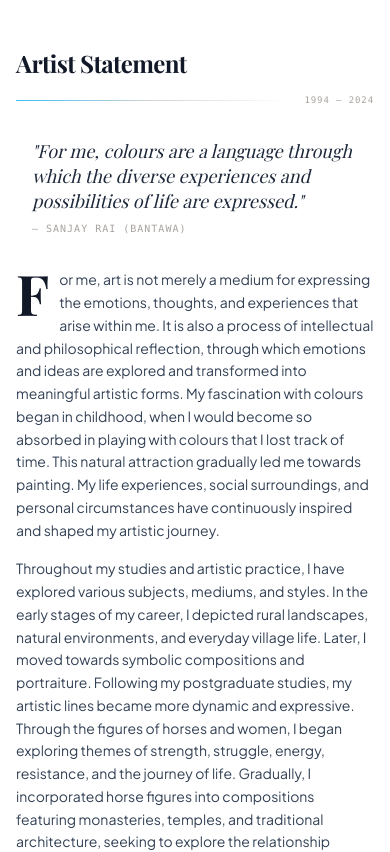
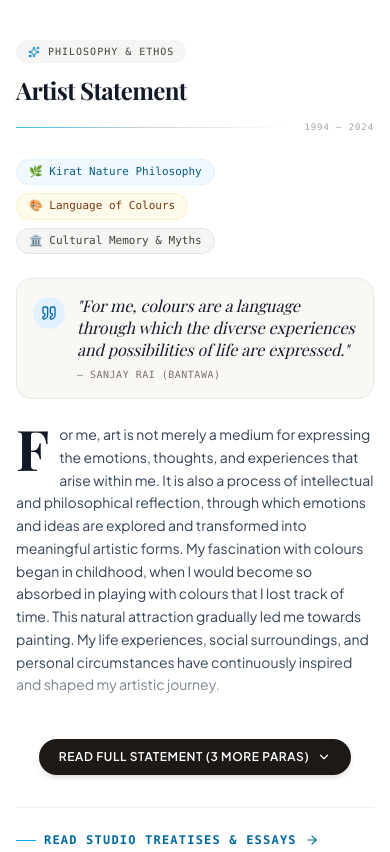
Before and after one commit to Prakash0m/sanjayrai, a React (Vite) app: page / in a window 390 px wide. Shown: the part 1480-2332 px from the top of the page. Built offline with nearby package versions, Linux system fonts and the light colour scheme; the HTML template or start-up script is replaced by a standard one; a web font is replaced by a local one.

Commit message:
feat(home): mobile-friendly adaptive reader for Artist Statement with concept tags, pull quote card, and smooth read-more expander

```diff
--- a/src/pages/Home.tsx
+++ b/src/pages/Home.tsx
@@ -1,11 +1,13 @@
-import React from 'react';
+import React, { useState } from 'react';
 import { Link } from 'react-router-dom';
-import { ArrowRight, BookOpen, Layers, Compass, Palette, Hammer, PenTool } from 'lucide-react';
+import { ArrowRight, BookOpen, Layers, Compass, Palette, Hammer, PenTool, ChevronDown, ChevronUp, Sparkles, Quote } from 'lucide-react';
 import { SmartImage } from '../components/SmartImage';
 import { getWhatsAppUrl } from '../config/site';
 import { WhatsAppIcon } from '../components/Icons';
 
 export const Home: React.FC = () => {
+  const [statementExpanded, setStatementExpanded] = useState(false);
+
   return (
     <div className="space-y-0">
 
@@ -136,12 +138,17 @@ export const Home: React.FC = () => {
       </section>
 
       {/* SECTION 2: ARTIST STATEMENT — Professional Editorial Layout */}
-      <section className="py-14 sm:py-20 md:py-32 relative bg-white border-t border-stone-200/60 overflow-hidden">
+      <section className="py-12 sm:py-20 md:py-32 relative bg-white border-t border-stone-200/60 overflow-hidden">
 
         <div className="relative max-w-6xl mx-auto px-4 sm:px-6 lg:px-8">
 
           {/* ── Heading + Decorative Rule ──────────────────────── */}
-          <div className="mb-8 sm:mb-10">
+          <div className="mb-6 sm:mb-10">
+            <div className="inline-flex items-center space-x-2 px-3 py-1 rounded-full bg-stone-100 text-stone-700 text-[10px] sm:text-[11px] font-mono tracking-widest uppercase mb-3">
+              <Sparkles className="w-3 h-3 text-sky-600" />
+              <span>PHILOSOPHY &amp; ETHOS</span>
+            </div>
+
             <h2 className="font-serif text-2xl sm:text-4xl md:text-5xl font-bold text-ink-900 tracking-tight leading-tight mb-4 sm:mb-6">
               Artist Statement
             </h2>
@@ -151,16 +158,41 @@ export const Home: React.FC = () => {
             </div>
           </div>
 
-          {/* ── Pull Quote ─────────────────────────────────────── */}
-          <div className="relative mb-8 sm:mb-14 pl-4 sm:pl-6 border-l-3 sm:border-l-4 border-sky-500">
-            <p className="font-serif italic text-lg sm:text-2xl md:text-3xl text-ink-800 leading-snug">
+          {/* ── Mobile-Friendly Concept Tags (Instant Visual Clarity) ── */}
+          <div className="flex flex-wrap gap-2 mb-6 sm:mb-8">
+            <span className="px-3 py-1 rounded-full bg-sky-50 border border-sky-100 text-sky-800 text-[11px] font-mono font-medium">
+              🌿 Kirat Nature Philosophy
+            </span>
+            <span className="px-3 py-1 rounded-full bg-amber-50 border border-amber-100 text-amber-900 text-[11px] font-mono font-medium">
+              🎨 Language of Colours
+            </span>
+            <span className="px-3 py-1 rounded-full bg-stone-100 border border-stone-200 text-stone-700 text-[11px] font-mono font-medium">
+              🏛️ Cultural Memory &amp; Myths
+            </span>
+          </div>
+
+          {/* ── Pull Quote Card ─────────────────────────────────── */}
+          <div className="relative mb-6 sm:mb-12 p-4 sm:p-7 rounded-2xl sm:rounded-3xl bg-[#FAF8F5] border border-stone-200/80 shadow-2xs">
+            <div className="flex items-start gap-3 sm:gap-4">
+              <div className="w-8 h-8 rounded-full bg-sky-100 text-sky-700 flex items-center justify-center shrink-0 mt-0.5">
+                <Quote className="w-4 h-4" />
+              </div>
+              <div className="space-y-1.5 sm:space-y-2">
+                <p className="font-serif italic text-base sm:text-2xl md:text-3xl text-ink-900 leading-snug">
                   "For me, colours are a language through which the diverse experiences and possibilities of life are expressed."
                 </p>
-            <span className="block mt-2 sm:mt-3 text-[10px] font-mono text-stone-400 tracking-widest uppercase">— Sanjay Rai (Bantawa)</span>
+                <span className="block text-[10px] sm:text-[11px] font-mono text-stone-500 tracking-wider uppercase">— Sanjay Rai (Bantawa)</span>
+              </div>
+            </div>
           </div>
 
-          {/* ── Body Text — 2-col on desktop ───────────────────── */}
-          <div className="columns-1 lg:columns-2 gap-8 lg:gap-12 text-sm sm:text-[15px] text-ink-700 leading-relaxed sm:leading-[1.85] font-sans space-y-4 sm:space-y-5 [column-rule:1px_solid_#e7e5e4]">
+          {/* ── Body Text — Adaptive Reader: Collapsible on Mobile, Full 2-col on Desktop ── */}
+          <div className="relative">
+            <div
+              className={`columns-1 lg:columns-2 gap-8 lg:gap-12 text-sm sm:text-[15px] text-ink-700 leading-relaxed sm:leading-[1.85] font-sans space-y-4 sm:space-y-5 [column-rule:1px_solid_#e7e5e4] ${
+                !statementExpanded ? 'max-h-[300px] lg:max-h-none overflow-hidden' : ''
+              }`}
+            >
 
               {/* Para 1 — drop cap */}
               <p className="break-inside-avoid">
@@ -184,6 +216,24 @@ export const Home: React.FC = () => {
                 I do not believe that art should be limited to the creation of beautiful objects. In my view, art is an independent space for creative freedom, ideas, and critical reflection. Through my paintings, I hope to encourage viewers to think in new ways, reconsider their own cultural identities, and understand the relationship between tradition and contemporary society from fresh perspectives. For me, painting is an ongoing process of exploration, self-expression, and a means of keeping cultural memory alive through new artistic interpretations.
               </p>
 
+            </div>
+
+            {/* Mobile Gradient Fade Out */}
+            {!statementExpanded && (
+              <div className="lg:hidden absolute inset-x-0 bottom-0 h-28 bg-gradient-to-t from-white via-white/85 to-transparent pointer-events-none" />
+            )}
+
+            {/* Mobile Expand / Collapse Button */}
+            <div className="lg:hidden mt-4 relative z-10 flex justify-center">
+              <button
+                type="button"
+                onClick={() => setStatementExpanded(!statementExpanded)}
+                className="inline-flex items-center space-x-2 px-5 py-2.5 rounded-full bg-stone-900 hover:bg-black text-white text-xs font-semibold tracking-wider uppercase shadow-md transition-all active:scale-95 cursor-pointer"
+              >
+                <span>{statementExpanded ? 'Show Less' : 'Read Full Statement (3 More Paras)'}</span>
+                {statementExpanded ? <ChevronUp className="w-3.5 h-3.5" /> : <ChevronDown className="w-3.5 h-3.5" />}
+              </button>
+            </div>
           </div>
 
           {/* ── Footer Actions ─────────────────────────────────── */}
```
Lines whose indentation alone changed are shown as unchanged.
